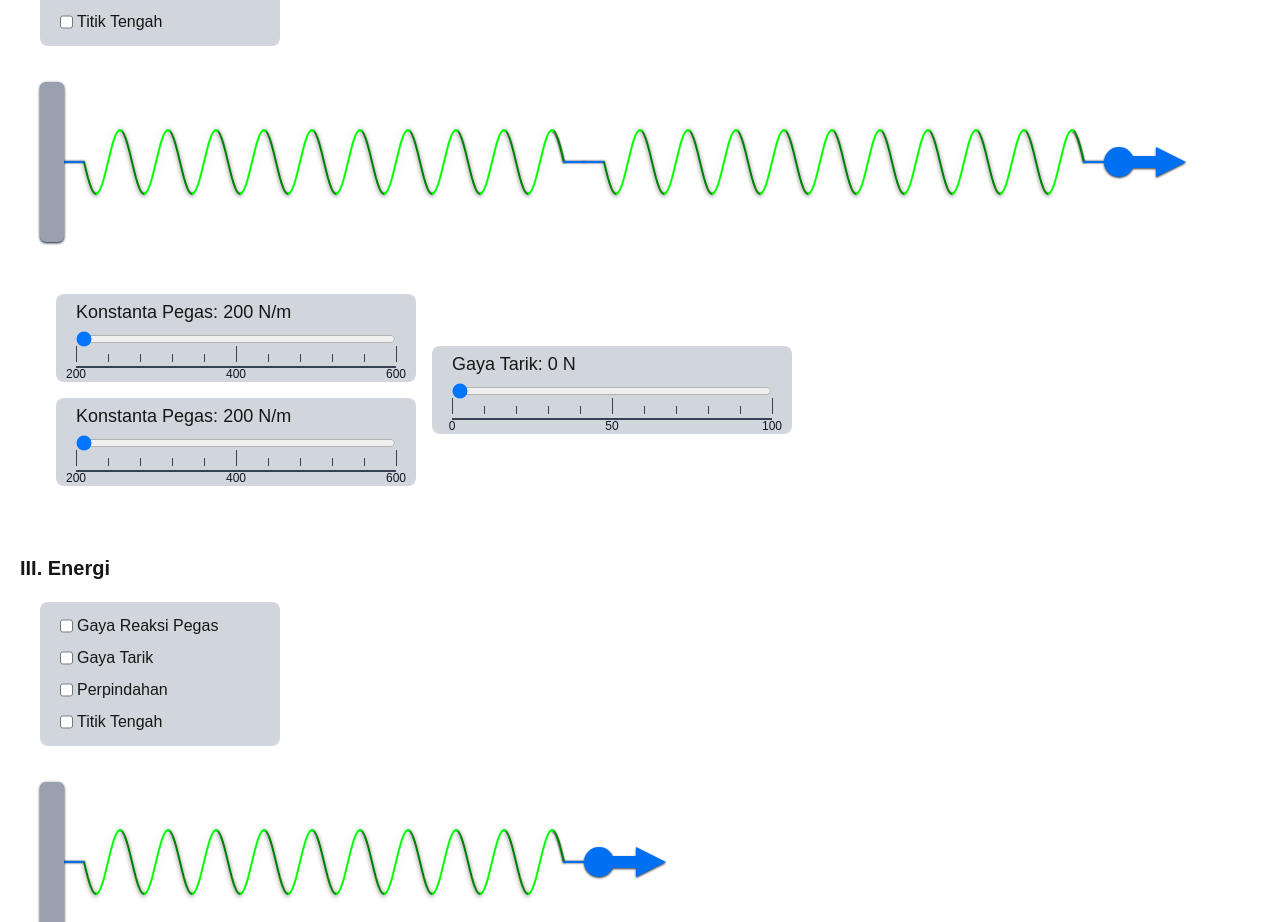
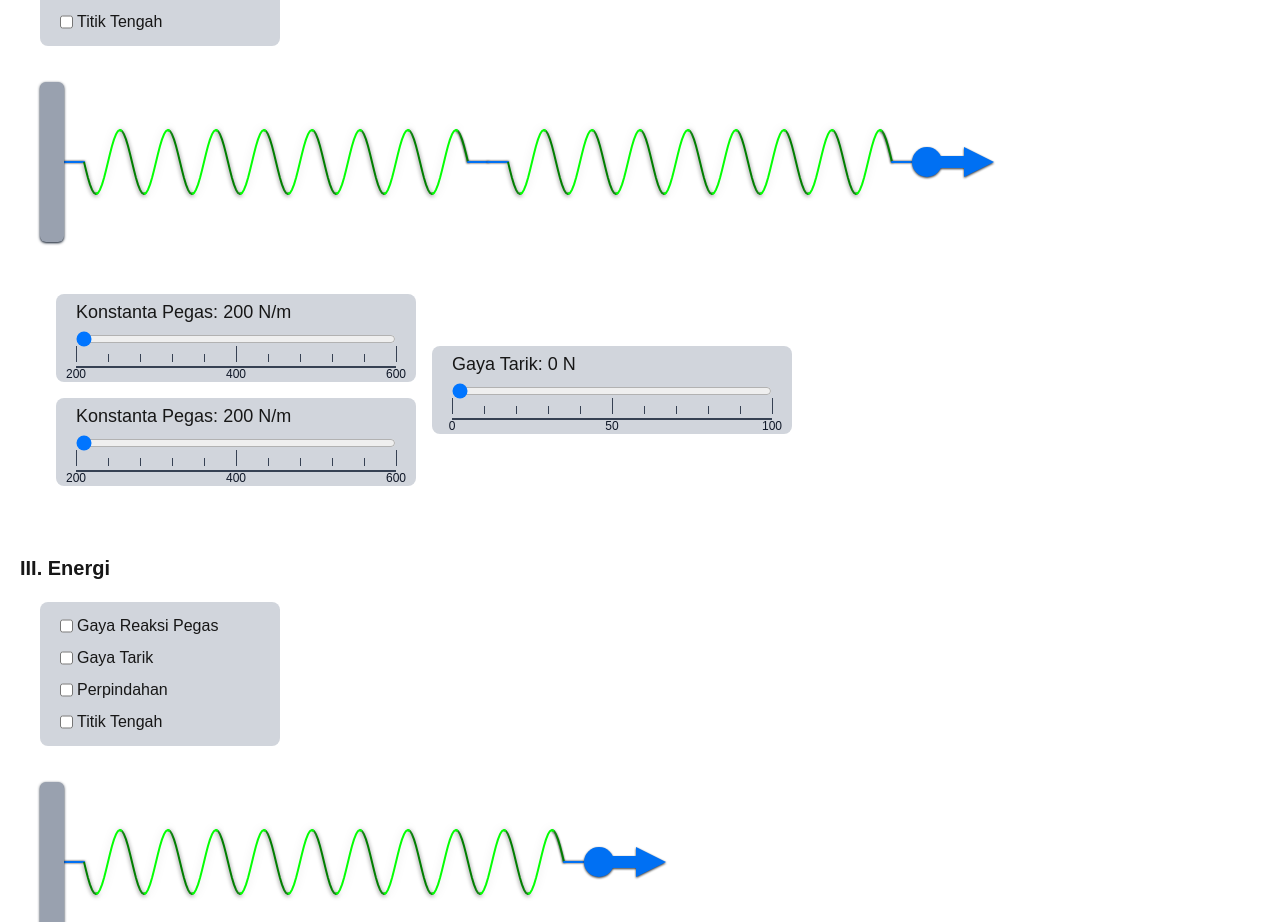
Before and after one commit to RizqiPangestu/portofolio-nextjs, a Next.js app: page /simulator-fisika in a window 1280 px wide. Shown: the part 2186-3108 px from the top of the page. Built offline with nearby package versions, Linux system fonts and the light colour scheme.

Commit message:
resize hookesLawSeries

```diff
--- a/src/app/simulator-fisika/simulator-fisika.tsx
+++ b/src/app/simulator-fisika/simulator-fisika.tsx
@@ -16,7 +16,7 @@ export default function SimulatorFisika(){
         <div>
             <h2 className="text-xl font-bold">II. Sistem</h2>
             <HookesLawParallel width={width} height={height} coils={springCoils}></HookesLawParallel>
-            <HookesLawSeries width={width} height={height} coils={springCoils}></HookesLawSeries>
+            <HookesLawSeries width={width*0.8} height={height} coils={springCoils*0.8}></HookesLawSeries>
         </div>
         <div>
             <h2 className="text-xl font-bold">III. Energi</h2>
```
